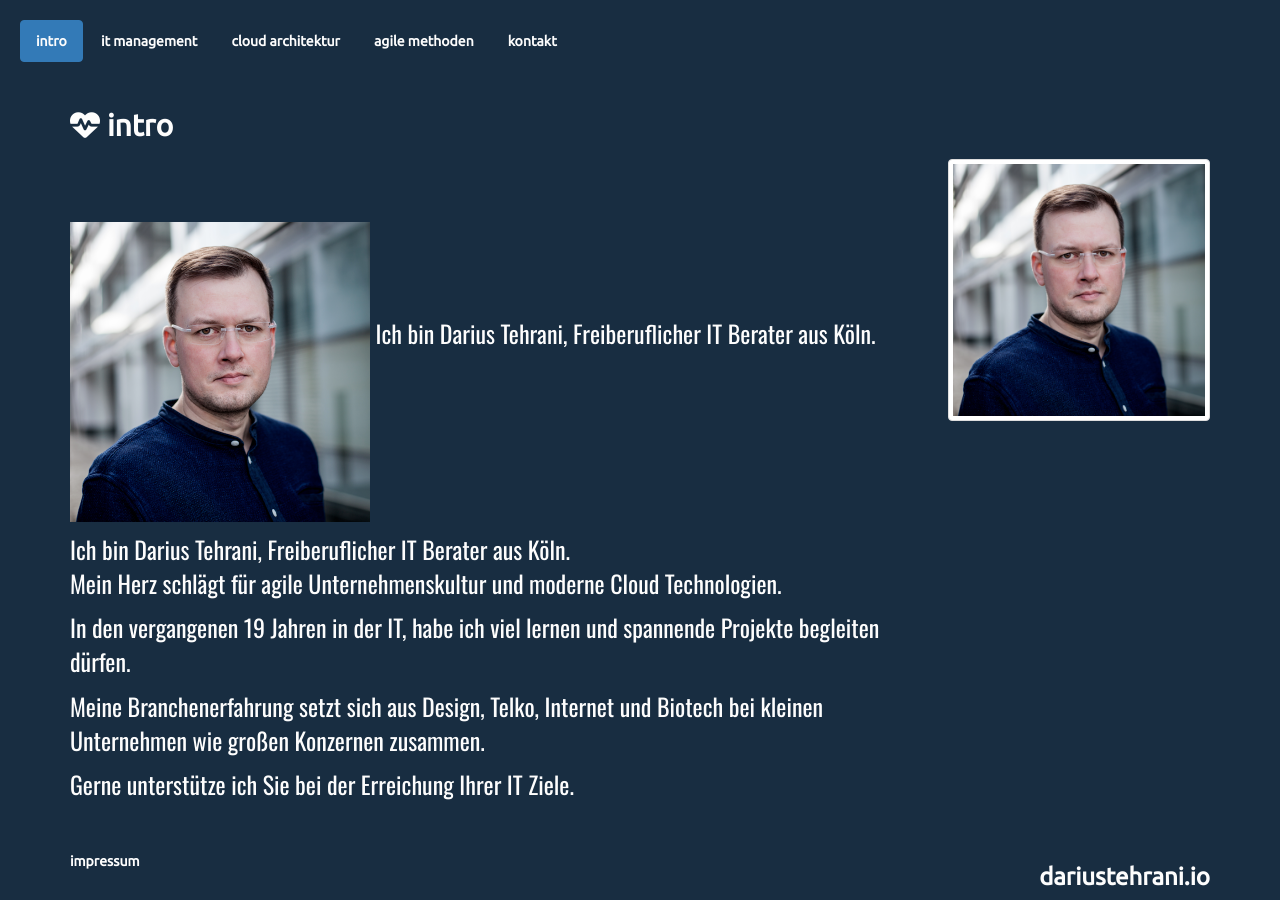
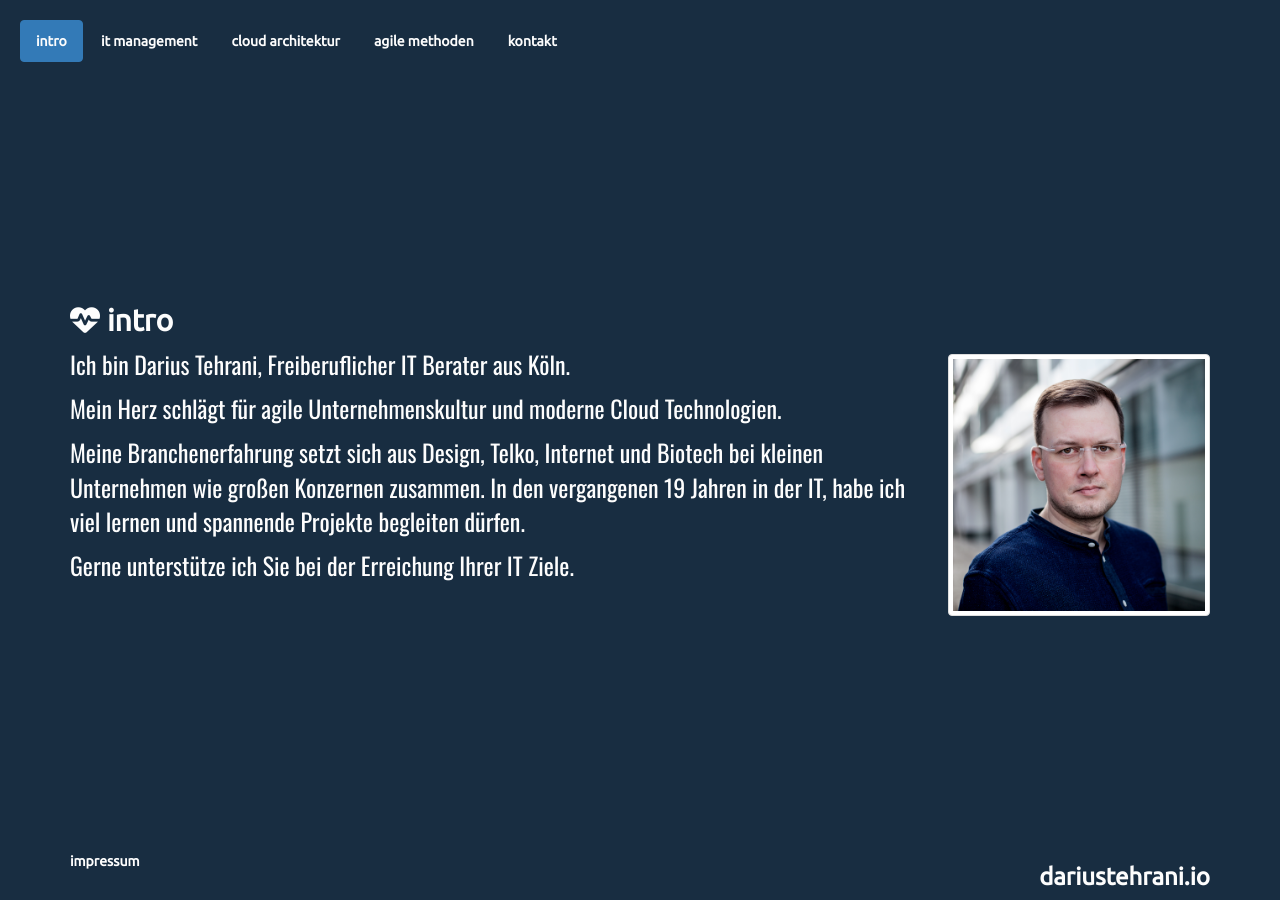
Before and after one commit to datadarius/darius.github.io, a Jekyll site: the page built from index.md, in a window 1280 px wide. Built offline with Jekyll 4.4.1, drawn with Linux system fonts in a browser that asks for light colours; nearby versions of some CDN libraries.

Commit message:
inhaltskorrekturen.

```diff
--- a/_includes/content/cloud-architektur.md
+++ b/_includes/content/cloud-architektur.md
@@ -1,9 +1,11 @@
 
 ## <i class="fa fa-cloud" aria-hidden="true"></i> Cloud Architektur
-IT Konzeption für digitale Geschäftsprozesse, Design von Cloud Anwendungen und Plattformen.
-* Architektur für Private und Public Cloud Dienste.
-* Konzeption von Web Plattformen.
-* Microservice Architektur.
-* Container Technologie und Plattformen.
-* Software Defined Data Center.
-* Klassische Datacenter Virtualisierung.
+IT Konzeption für digitale Geschäftsprozesse:
+
+
+* Architektur für Private und Public Cloud Dienste
+* Konzeption von Web Anwendungen
+* Microservice Architektur
+* Container Technologie
+* Software Defined Data Center
+* Klassische Datacenter Virtualisierung
--- a/_includes/content/intro.md
+++ b/_includes/content/intro.md
@@ -1,12 +1,8 @@
 ## <i class="fa fa-heartbeat" aria-hidden="true"></i> Intro
-![darius tehrani](../../darius-tehrani-web.png){: height="300px" width="300px" float: right}
 Ich bin Darius Tehrani, Freiberuflicher IT Berater aus Köln.
 
-Ich bin Darius Tehrani, Freiberuflicher IT Berater aus Köln.
 Mein Herz schlägt für agile Unternehmenskultur und moderne Cloud Technologien.
 
-In den vergangenen 19 Jahren in der IT, habe ich viel lernen und spannende Projekte begleiten dürfen.
-
-Meine Branchenerfahrung setzt sich aus Design, Telko, Internet und Biotech bei kleinen Unternehmen wie großen Konzernen zusammen.
+Meine Branchenerfahrung setzt sich aus Design, Telko, Internet und Biotech bei kleinen Unternehmen wie großen Konzernen zusammen. In den vergangenen 19 Jahren in der IT, habe ich viel lernen und spannende Projekte begleiten dürfen.
 
 Gerne unterstütze ich Sie bei der Erreichung Ihrer IT Ziele.
```
